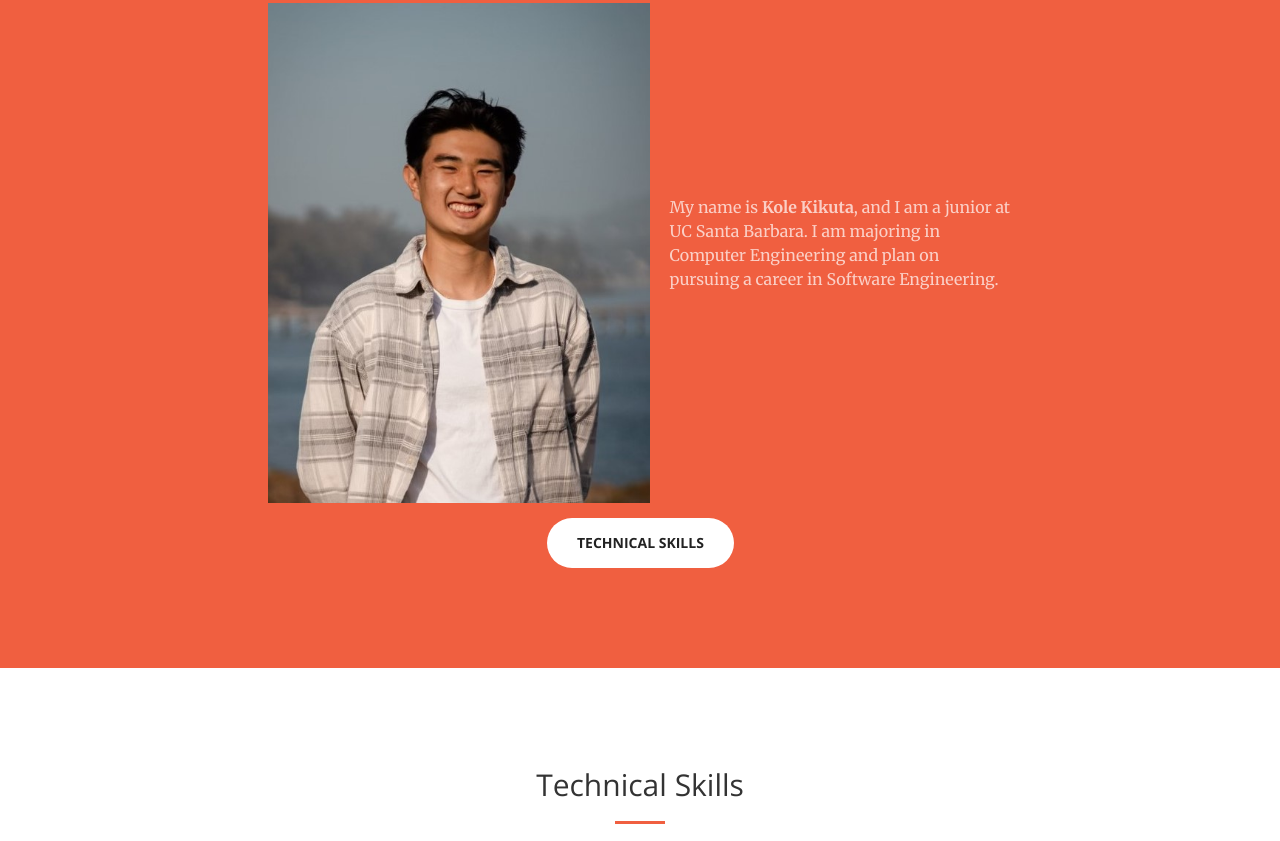
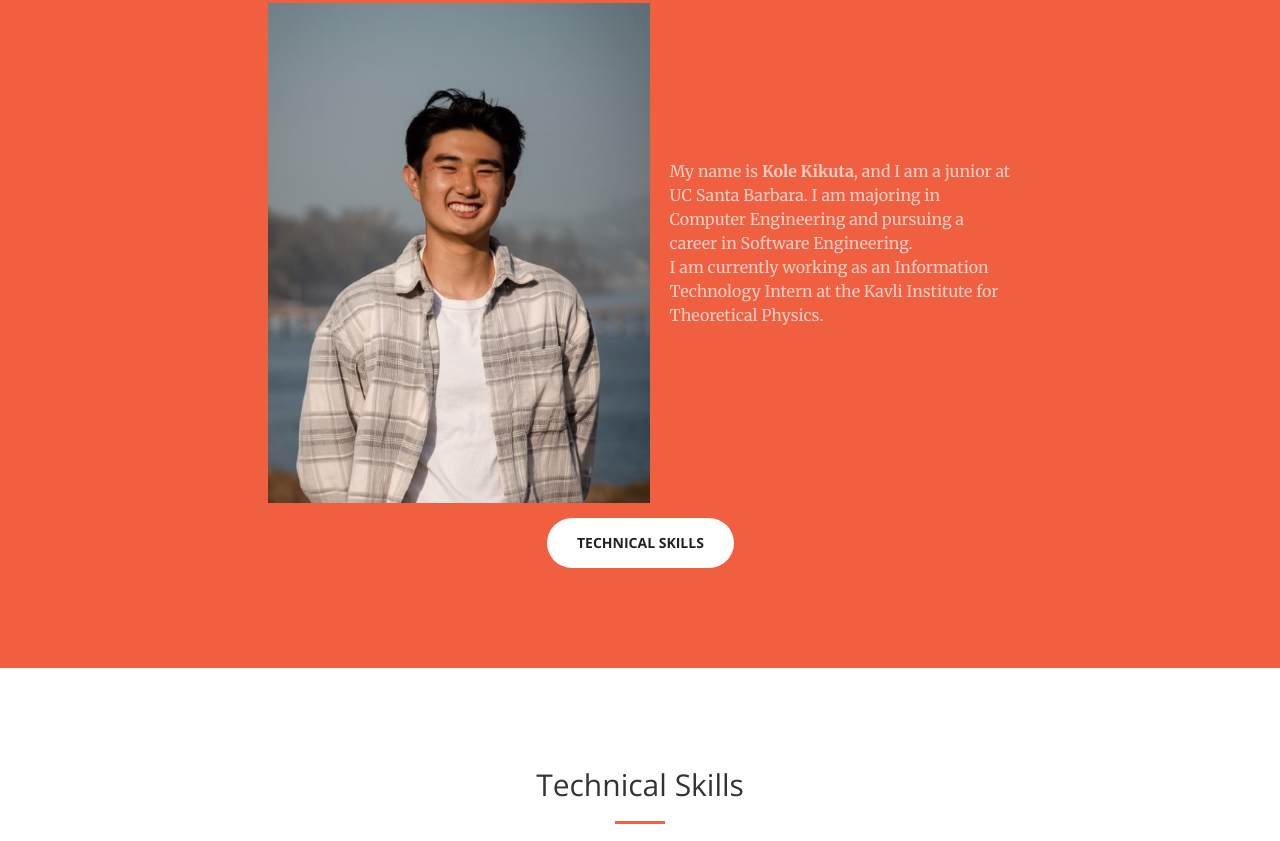
Before and after one commit to kolekikuta/kolekikuta.github.io, a website: page index.html in a window 1280 px wide. Shown: the part 973-1814 px from the top of the page. Drawn offline with nearby package versions, Linux system fonts and the light colour scheme.

Commit message:
added to about paragraph

```diff
--- a/index.html
+++ b/index.html
@@ -94,7 +94,8 @@
                             <img src="img/portrait.jpg" alt="Kole Kikuta" height="500">
                         </div>
                         <div class="about-txt">
-                            <p style="text-align: left">My name is <b>Kole Kikuta</b>, and I am a junior at UC Santa Barbara. I am majoring in Computer Engineering and plan on pursuing a career in Software Engineering.</p>
+                            <p style="text-align: left">My name is <b>Kole Kikuta</b>, and I am a junior at UC Santa Barbara. I am majoring in Computer Engineering and pursuing a career in Software Engineering.<br>
+                            I am currently working as an Information Technology Intern at the Kavli Institute for Theoretical Physics.</p>
                         </div>
                     </div>
                     <a href="#skills" class="page-scroll btn btn-default btn-xl sr-button">Technical Skills</a>
```
